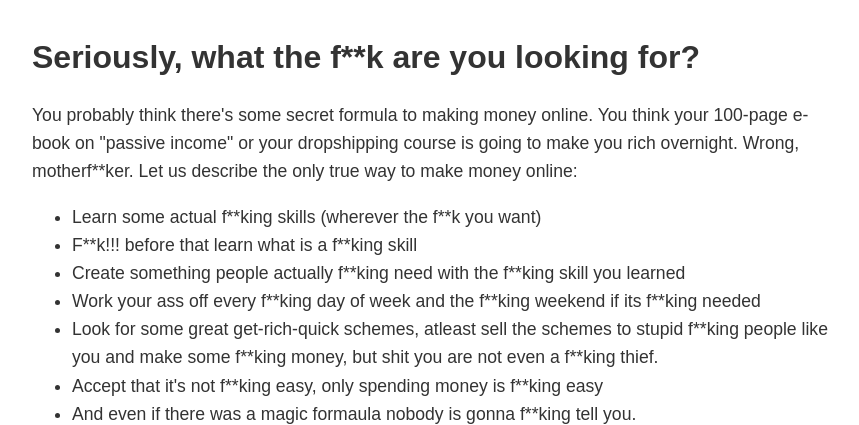
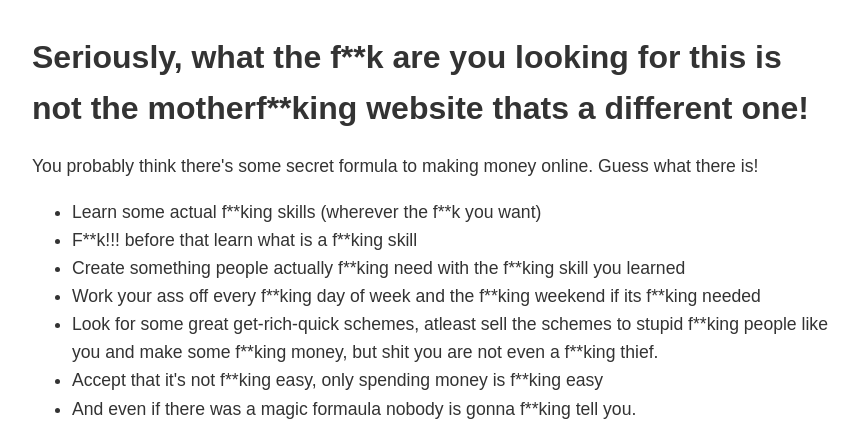
Before and after one commit to daytimedrinkingclub/howtomakemoney, a Flask app: page / in a window 1280 px wide. Shown: the part 159-584 px from the top of the page, without its empty margins (208-1067 px from the left). Run offline with Flask 3, Linux system fonts and the light colour scheme.

Commit message:
basic updates again

```diff
--- a/templates/base.html
+++ b/templates/base.html
@@ -74,9 +74,9 @@
         <p>You Don't!</p>
     </header>
 
-    <h2>Seriously, what the f**k are you looking for?</h2>
+    <h2>Seriously, what the f**k are you looking for this is not the motherf**king website thats a different one!</h2>
 
-    <p>You probably think there's some secret formula to making money online. You think your 100-page e-book on "passive income" or your dropshipping course is going to make you rich overnight. Wrong, motherf**ker. Let us describe the only true way to make money online:</p>
+    <p>You probably think there's some secret formula to making money online. Guess what there is!</p>
 
     <ul>
         <li>Learn some actual f**king skills (wherever the f**k you want)</li>
```
